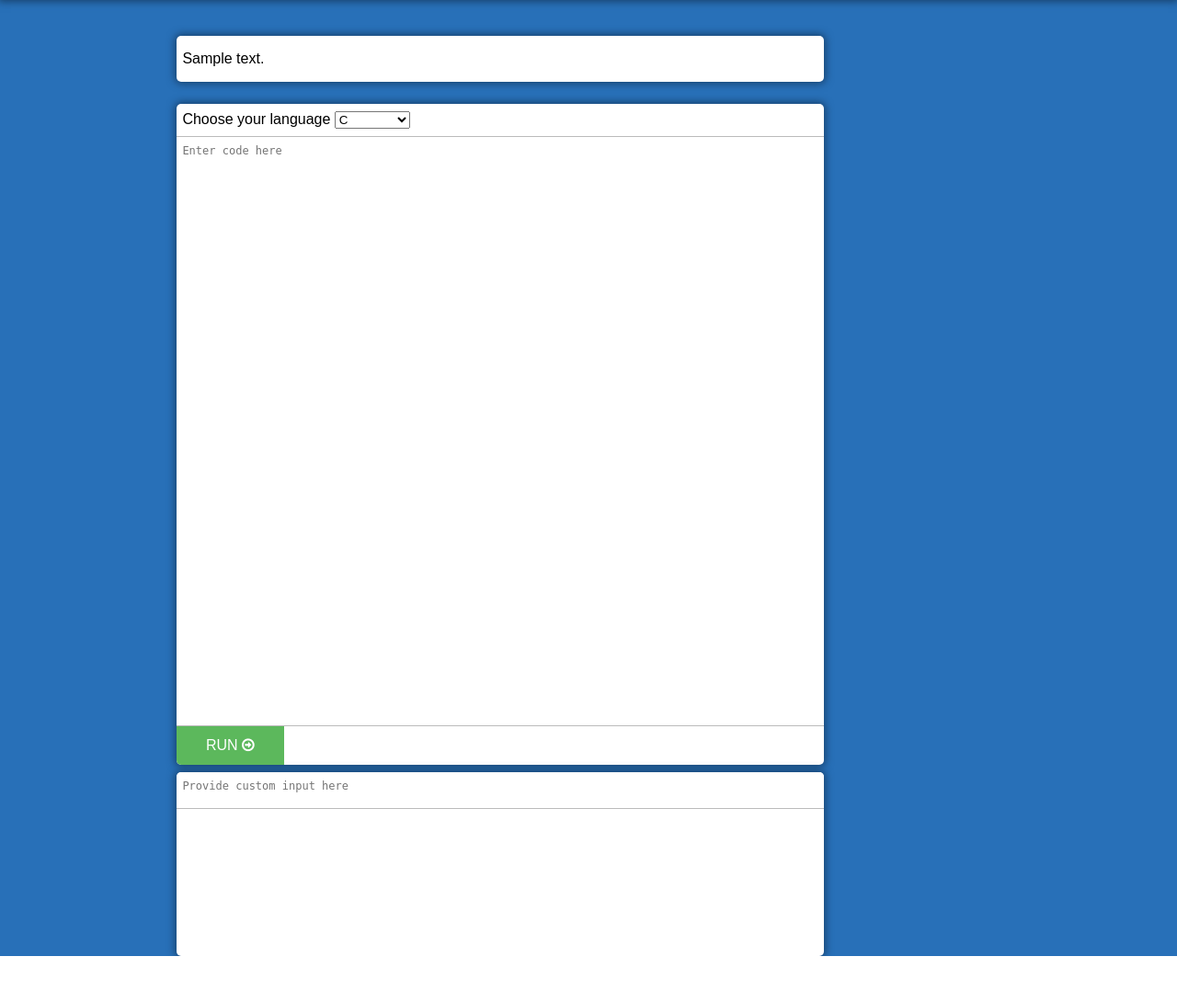
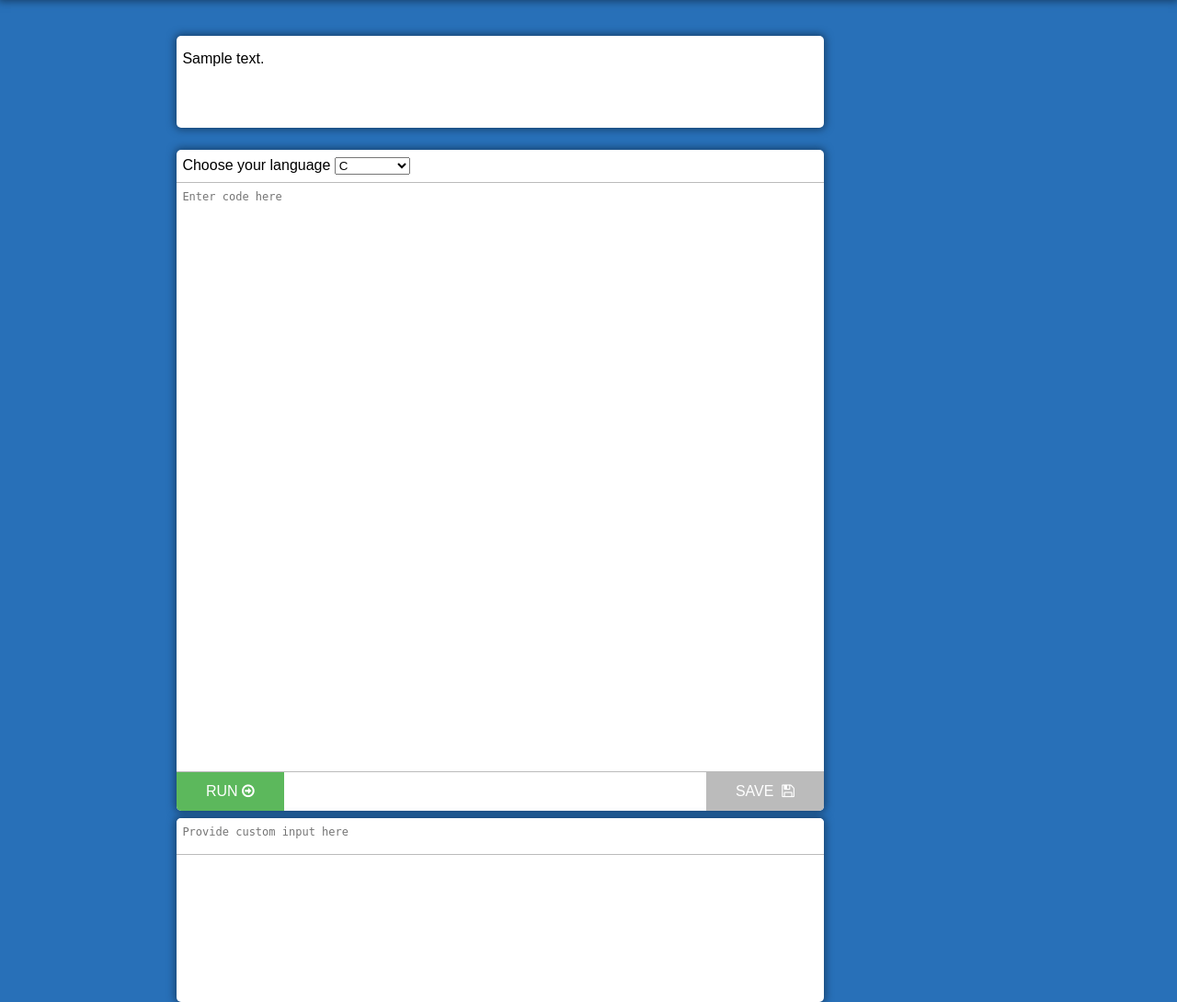
Before and after one commit to ethereal-carnival/Hackathon-IDE, a PHP site: page /code in a window 1280 px wide. Shown: the part 65-1155 px from the top of the page at 92% size. Before the commit the page ends 1105 px from the top, so only its background shows below. Run offline with PHP 8.4, Linux system fonts and the light colour scheme; the visitor is signed in with stand-in values (Sample User, id 1); tables that the repository leaves empty or names only in its code hold one stand-in row (values such as "Sample post"); some libraries are stand-ins or nearby versions.

Commit message:
Save button and Ajax for the same

```diff
--- a/assets/css/code.css
+++ b/assets/css/code.css
@@ -61,6 +61,18 @@
     cursor: pointer;
 }
 
+#save_button {
+    border-bottom-right-radius: 5px;
+    border: none;
+    background: none;
+    background-color: #bbb;
+    padding: 1.5vh 2.5vw;
+    float: right;
+    font-size: 2vh;
+    color: #fff;
+    cursor: pointer;
+}
+
 #io_wrapper {
     margin-top: 1vh;
     border-color: #18436e;
--- a/assets/javascript/main.js
+++ b/assets/javascript/main.js
@@ -12,3 +12,17 @@ function execute() {
         }
     });
 }
+
+function save() {
+    $.ajax({
+        url: "/assets/functions/save.php",
+        data: {
+            $U_id : document.getElementById("hidden").innerHTML,
+            source_code : document.getElementById("code").value
+        },
+        type: 'post',
+        success: function (output) {
+            alert("Successfully saved");
+        }
+    });
+}
--- a/code/index.php
+++ b/code/index.php
@@ -17,11 +17,12 @@
             <div id="ques">
                 <?php
                     $con = mysqli_connect('localhost','root','','ucode');
-                    $select_query = "select description from question;";
+                    $select_query = "select description, U_id from question;";
 
                     $result = mysqli_query($con, $select_query) or die(mysqli_error($con));
                     $row = mysqli_fetch_array($result);
                     echo "$row[0]";
+                    echo "<p id='hidden' style='visibility: hidden'>$row[1]</p>"
                 ?>
             </div>
 
@@ -46,6 +47,7 @@
                 <textarea id="code" class="input" placeholder="Enter code here" name="source_code"></textarea>
                 <footer id="footer_code">
                     <button id="run_button" name="submit" onclick="execute();">RUN <i class="fa fa-arrow-circle-o-right" aria-hidden="true"></i></button>
+                    <button id="save_button" name="submit" onclick="save();">SAVE &nbsp;<i class="fa fa-floppy-o" aria-hidden="true"></i></button>
                 </footer>
             </article>
 
@@ -57,7 +59,6 @@
 
         <script type="text/javascript">
             document.getElementById("choice").value = "c";
-
         </script>
     </body>
 
```
